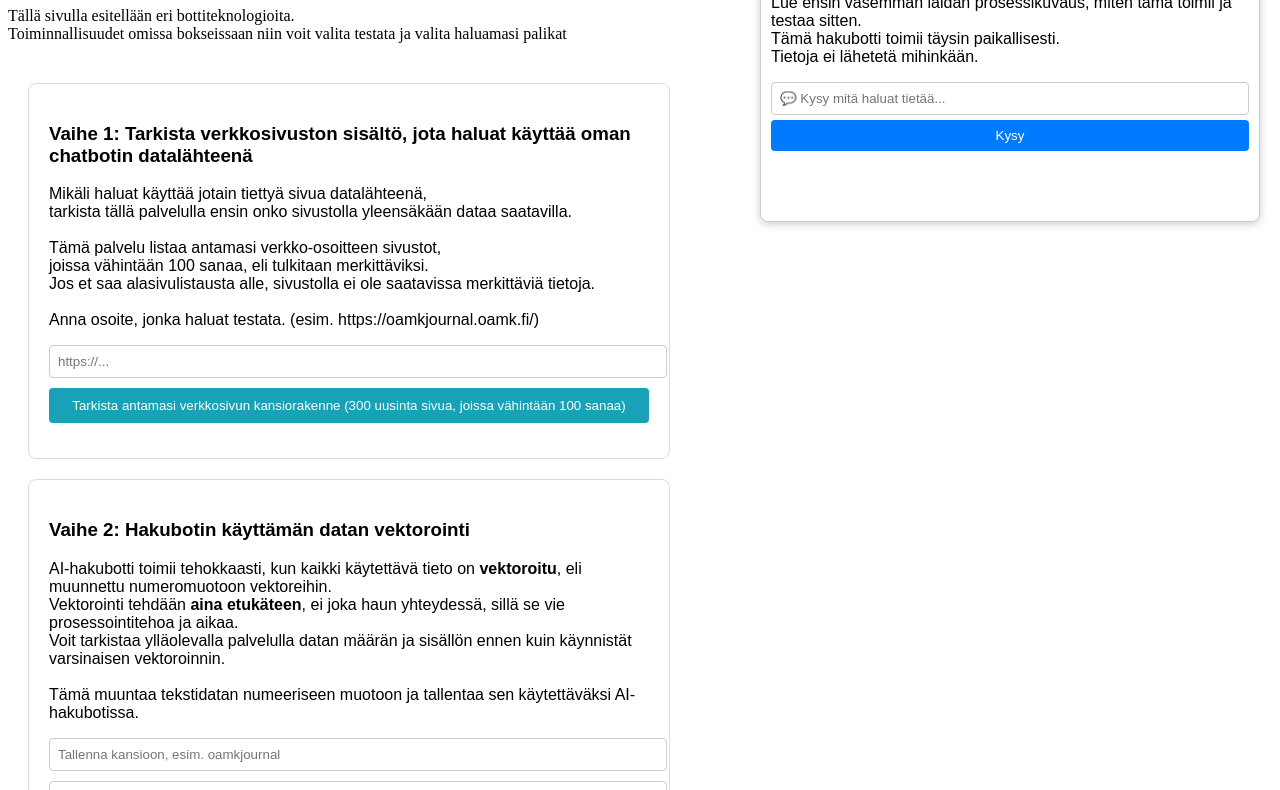
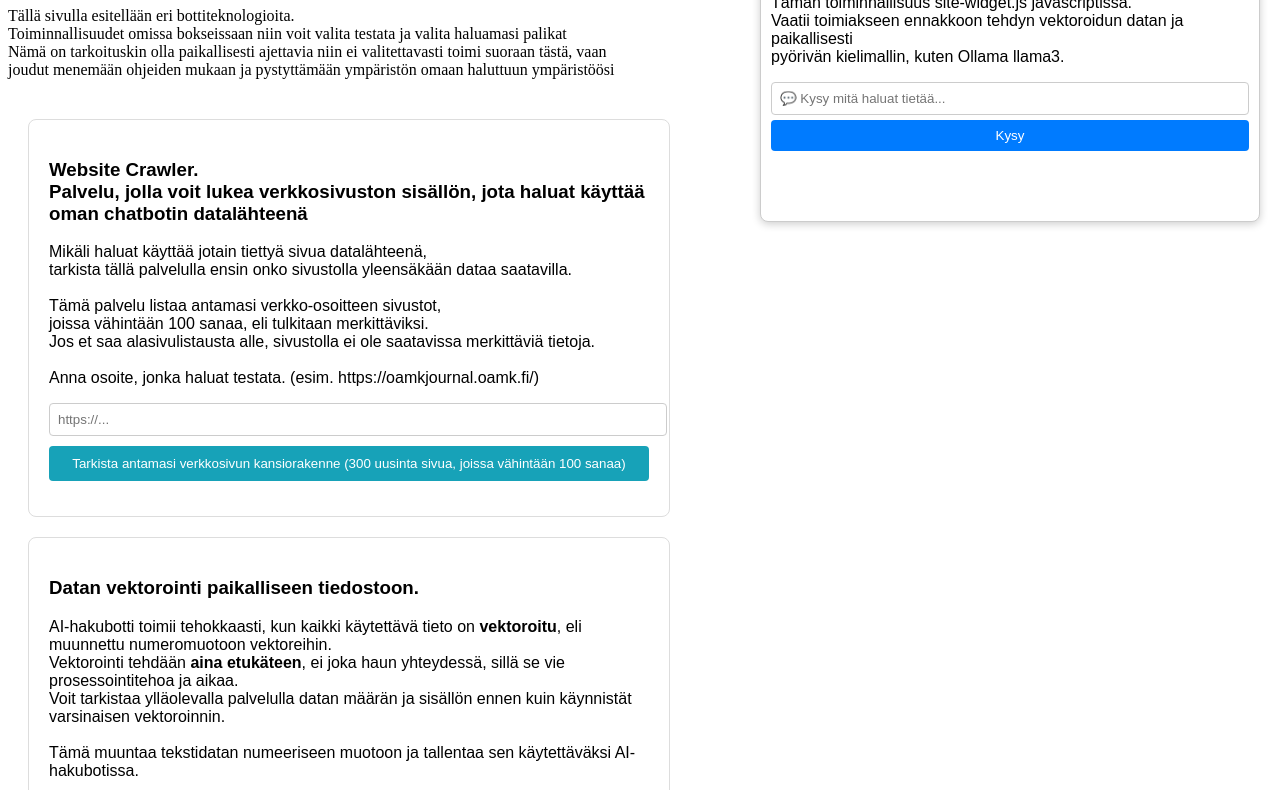
Before and after one commit to SamiKoskiOamk/ArcticAIBotti, a plain HTML site: page index.html in a window 1280 px wide. Shown: the part 73-863 px from the top of the page. Drawn offline with Linux system fonts and the light colour scheme.

Commit message:
info tekstejä siistitty

```diff
--- a/index.html
+++ b/index.html
@@ -8,12 +8,17 @@
 <body>
 
   <h1>Tervetuloa Arctic AI-botti esittelysivulle</h1>
-  <p>Tällä sivulla esitellään eri bottiteknologioita. <br>
-  Toiminnallisuudet omissa bokseissaan niin voit valita testata ja valita haluamasi palikat</p>
+  <p>
+    Tällä sivulla esitellään eri bottiteknologioita. <br>
+    Toiminnallisuudet omissa bokseissaan niin voit valita testata ja valita haluamasi palikat<br>
+    Nämä on tarkoituskin olla paikallisesti ajettavia niin ei valitettavasti toimi suoraan tästä, vaan <br>
+    joudut menemään ohjeiden mukaan ja pystyttämään ympäristön omaan haluttuun ympäristöösi<br>
+  </p>
 
 <!-- 🔍 Vaihe 1: Datan tarkistus -->
 <div id="check-box" style="max-width:600px;margin:40px 0 0 20px;padding:20px;border:1px solid #ddd;border-radius:8px;font-family:sans-serif;">
-  <h3>Vaihe 1: Tarkista verkkosivuston sisältö, jota haluat käyttää oman chatbotin datalähteenä</h3>
+  <h3>Website Crawler. <br>
+    Palvelu, jolla voit lukea verkkosivuston sisällön, jota haluat käyttää oman chatbotin datalähteenä</h3>
   <p>
     Mikäli haluat käyttää jotain tiettyä sivua datalähteenä,<br>
     tarkista tällä palvelulla ensin onko sivustolla yleensäkään dataa saatavilla. <br><br>
@@ -98,7 +103,7 @@ Esim. 128 chunks × 384 × 4 = 196,608 bytes ≈ 0.19 MB
 <!-- --------------------------------------------------------------------------------------------------------------->
 <!-- Vaihe 2: Datan vektorointi -->
 <div id="vectorization-box" style="max-width:600px;margin:20px 0 40px 20px;padding:20px;border:1px solid #ddd;border-radius:8px;font-family:sans-serif;">
-  <h3>Vaihe 2: Hakubotin käyttämän datan vektorointi</h3>
+  <h3>Datan vektorointi paikalliseen tiedostoon. </h3>
   <p>
     AI-hakubotti toimii tehokkaasti, kun kaikki käytettävä tieto on <strong>vektoroitu</strong>, eli muunnettu numeromuotoon vektoreihin.<br>
     Vektorointi tehdään <strong>aina etukäteen</strong>, ei joka haun yhteydessä, sillä se vie prosessointitehoa ja aikaa. <br>
@@ -234,6 +239,8 @@ Esim. 128 chunks × 384 × 4 = 196,608 bytes ≈ 0.19 MB
     Dockerin käyttöä varten asenna Docker Desktop täältä: <br>
     👉 <a href="https://www.docker.com/products/docker-desktop/" target="_blank" style="color:#007bff; text-decoration:underline;">
       https://www.docker.com/products/docker-desktop/ <br>
+      Jos virittelet tämän Windows koneellesi tai Windows-serverille niin <br>
+      vaatii myös WSL (Windows Subsystem Linux) asentamisen, koska docker toimii vain Linuxissa. <br>
     </a><br>
 
   </p>
--- a/site-widget.js
+++ b/site-widget.js
@@ -12,10 +12,11 @@
       <div id="ai-box">
           <div id="ai-info">
           Tämä on paikallisesti toimiva webpage hakukone-widget, <br>
-          jonka voit laittaa verkkosivullesi. <br>
-          Lue ensin vasemman laidan prosessikuvaus, miten tämä toimii ja testaa sitten. <br>
-          Tämä hakubotti toimii täysin paikallisesti. <br>
-          Tietoja ei lähetetä mihinkään.</p>
+          jonka voit lisätä verkkosivullesi yhdellä rivillä. <br>
+          Tämän toiminnallisuus site-widget.js javascriptissä. <br>
+          Vaatii toimiakseen ennakkoon tehdyn vektoroidun datan ja paikallisesti <br>
+          pyörivän kielimallin, kuten Ollama llama3.<br>
+          </p>
           </div>
         <input type="text" id="ai-input" placeholder="💬 Kysy mitä haluat tietää..." />
         <button id="ai-button">Kysy</button>
```
